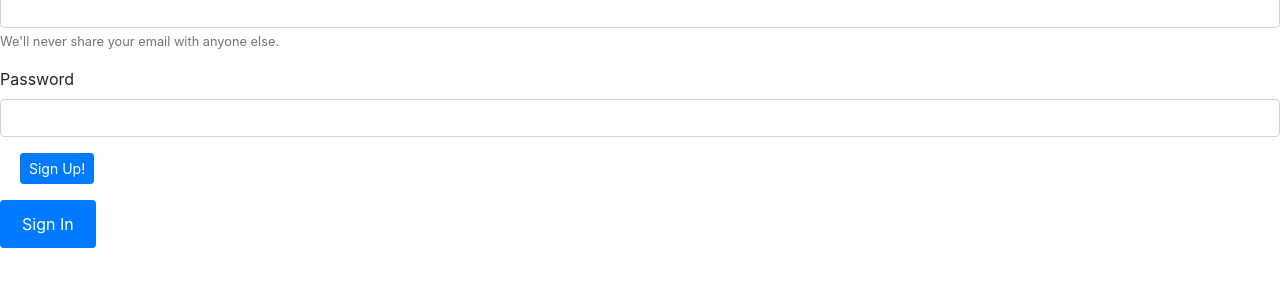
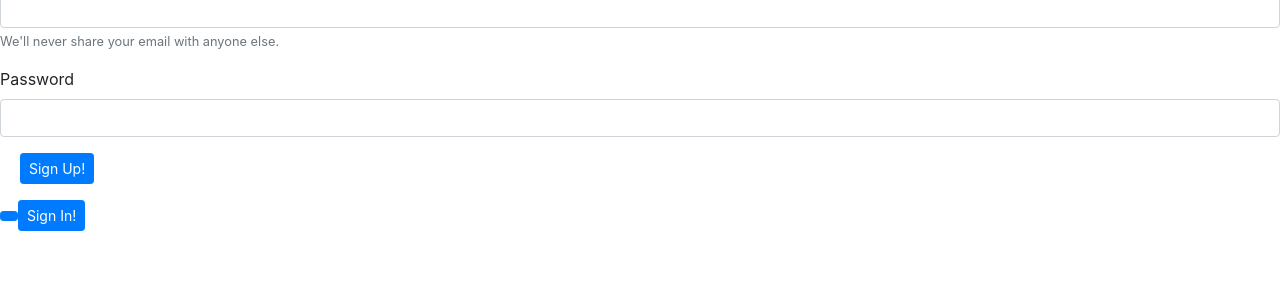
Before and after one commit to graciela23garcia/Pan-dammit, a Node server app: page / in a window 1280 px wide. Shown: the part 136-436 px from the top of the page. Run offline with Node 20, Linux system fonts and the light colour scheme; some libraries are stand-ins or nearby versions.

Commit message:
fix routes

```diff
--- a/views/login.handlebars
+++ b/views/login.handlebars
@@ -1,11 +1,11 @@
 <nav class="navbar navbar-light">
       <div class=" container-fluid">
-        <a id="brand-name" class="navbar-brand" href="#login.handlebars">
+        <a id="brand-name" class="navbar-brand" href="/login">
            <img id="brand-icon" src="../public/assets/pan-dammit_mascot_colorscheme.png">
                 Pan-dammit
             </a>
                <div class="nav-item active">
- <a class="nav-link" href="/views/mentalhealth.handlebars">Mental Health Resources <span class="sr-only"></span></a>
+ <a class="nav-link" href="/mentalhealth">Mental Health Resources <span class="sr-only"></span></a>
  </div>
 </nav>
 <form>
@@ -19,10 +19,10 @@
     <input type="password" class="form-control" id="exampleInputPassword1">
   </div>
   <div class="form-group form-check">
- <a href="signUp.handlebars" class="btn btn-primary btn-sm" role="button">Sign Up!</button>
+ <a href="/signup" class="btn btn-primary btn-sm" role="button">Sign Up!</button>
 
   </div>
-  <button type="submit" class="btn btn-primary">Sign In</button>
+  <a href="/welcome" class="btn btn-primary btn-sm" role="button">Sign In!</button>
 </form>
 <script>
 
```
